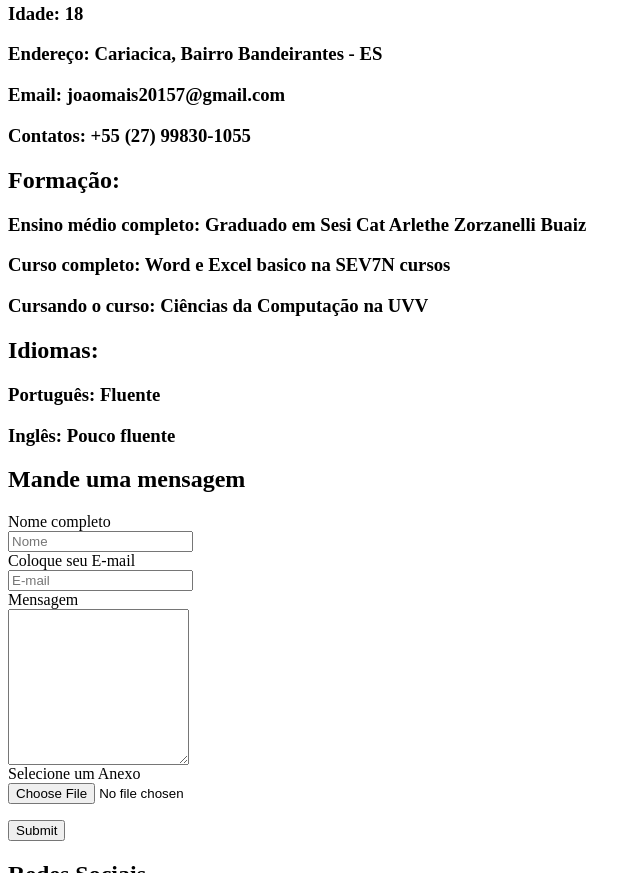
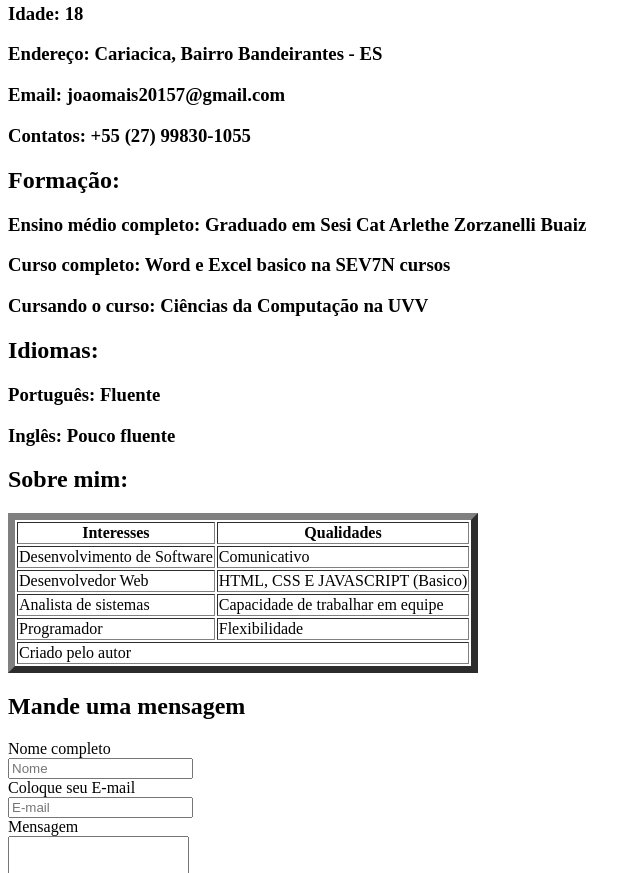
Before and after one commit to JoaozinAlvarenga/Curriculo-UVV, a plain HTML site: page index.html in a window 1280 px wide. Shown: the part 332-1205 px from the top of the page, without its empty margins (0-641 px from the left). Drawn offline with Linux system fonts and the light colour scheme.

Commit message:
Adicionado uma tabela

```diff
--- a/index.html
+++ b/index.html
@@ -34,6 +34,37 @@
         <p>Inglês: Pouco fluente</p>
     </h3>
 
+    <h2>Sobre mim:</h2>
+    <table border="7">
+        <thead>
+<th>Interesses</th>
+<th>Qualidades</th>
+        </thead>
+        <body>
+            <tr>
+                <td>Desenvolvimento de Software</td>
+                <td>Comunicativo</td>
+            </tr>
+            <tr>
+                <td>Desenvolvedor Web</td>
+                <td>HTML, CSS E JAVASCRIPT (Basico)</td>
+            </tr>
+            <tr>
+                <td>Analista de sistemas</td>
+                <td>Capacidade de trabalhar em equipe</td>
+            </tr>
+            <tr>
+                <td>Programador</td>
+                <td>Flexibilidade</td>
+            </tr>
+        </body>
+<tfoot>
+    <tr>
+        <td colspan="2">Criado pelo autor</td>
+    </tr>
+</tfoot>
+    </table>
+
     <h2>Mande uma mensagem</h2>
     <form action="">
         <label for="name">Nome completo</label> <br>
@@ -45,7 +76,6 @@
         <textarea name="Mensagem" cols="20" rows="10"></textarea> <br>
         <label for="myfile">Selecione um Anexo</label> <br>
         <input type="file" name="Arquivos" id="Arquivos"> <br> <p><input type="submit"></p>
-
     </form>
 
     <h2>Redes Sociais</h2>
```
